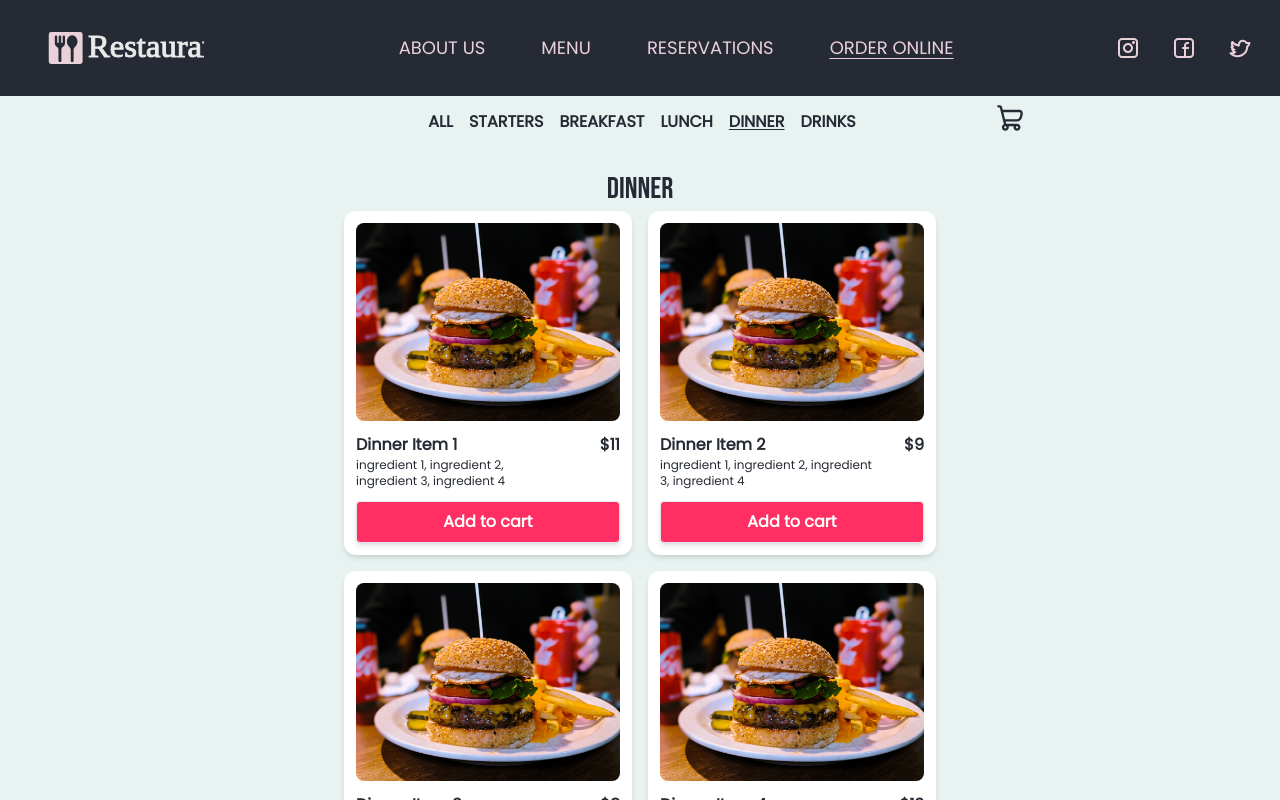
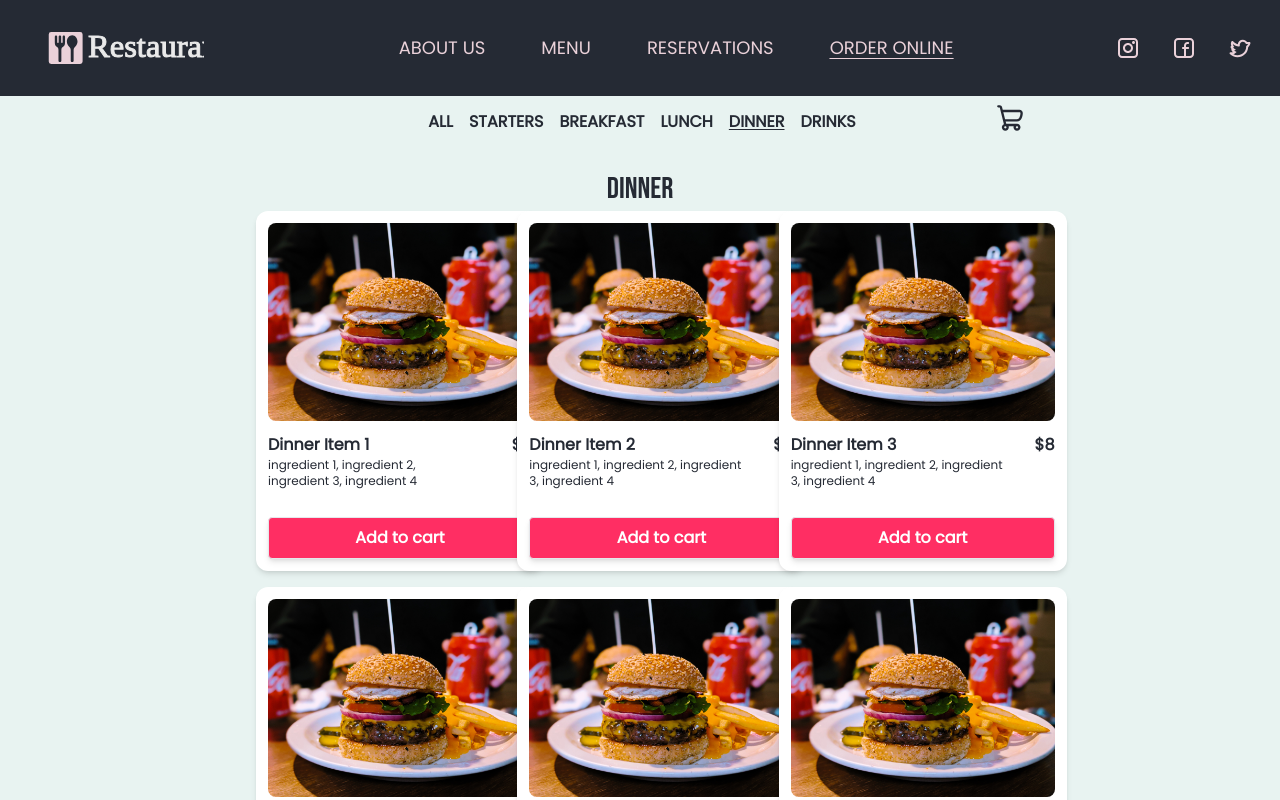
Before and after one commit to THallerJ/restaurant-next, a Next.js app: page /order/dinner in a window 1280 px wide. Built offline with nearby package versions, Linux system fonts and the light colour scheme.

Commit message:
added grid

```diff
--- a/src/app/order/components/OrderItem.tsx
+++ b/src/app/order/components/OrderItem.tsx
@@ -25,7 +25,7 @@ const OrderItem = ({ item }: { item: menuItem }) => {
         <div className="flex gap-8">
           <div>
             <span className="font-semibold">{item.name}</span>
-            <p className="text-xs">{item.details}</p>
+            <p className="h-12 text-xs">{item.details}</p>
           </div>
           <span className="font-semibold">{`$${item.price}`}</span>
         </div>
@@ -38,7 +38,7 @@ const OrderItem = ({ item }: { item: menuItem }) => {
           onTransitionEnd={() => setClicked(false)}
         >
           {clicked ? (
-            <div className=" flex justify-center">
+            <div className="flex justify-center">
               <Checkmark className="h-6 w-6 fill-white stroke-white" />
             </div>
           ) : (
--- a/src/app/order/components/OrderList.tsx
+++ b/src/app/order/components/OrderList.tsx
@@ -5,7 +5,7 @@ const OrderList = ({ title, items }: { title: string; items: menuItem[] }) => {
   return (
     <div className="flex flex-col gap-1">
       <h2 className="heading-sm text-center xxl:text-start">{title}</h2>
-      <div className="flex flex-row flex-wrap justify-center gap-4 after:h-0 after:w-[30%] after:content-normal xxl:justify-between">
+      <div className="grid grid-cols-3 gap-4 ">
         {items.map((item, i) => (
           <MenuItem item={item} key={item.name + i} />
         ))}
```
